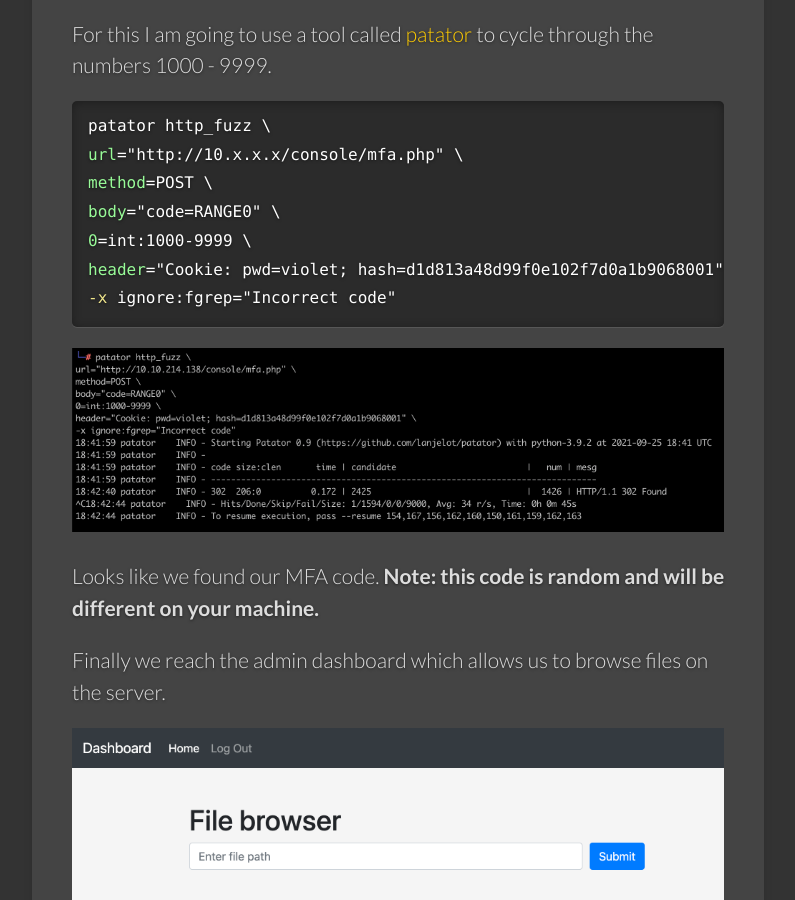
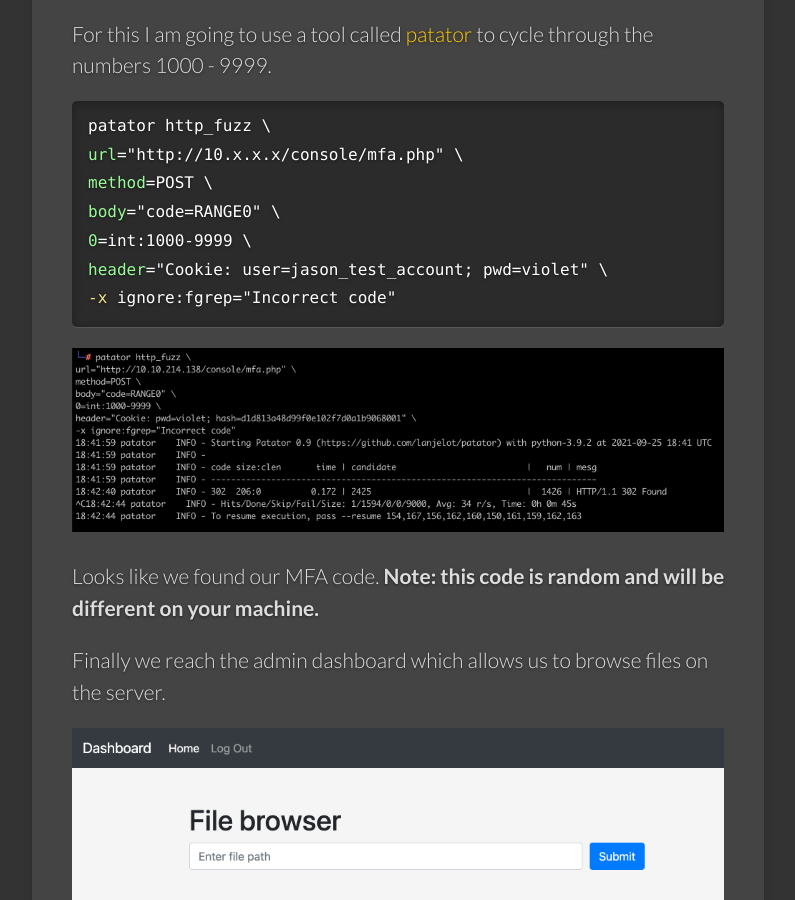
Before and after one commit to fire015/fire015.github.io-xeweb, a Jekyll site: the page built from _posts/2021-09-25-tryhackme-biteme-official-writeup.html, in a window 1280 px wide and 900 px high, scrolled down 5508 px. Shown: the whole window, without its empty margins (149-944 px from the left). Built offline with Jekyll 4.4.1, drawn with Linux system fonts in a browser that asks for light colours; comment, search, counter and statistics services are not loaded.

Commit message:
Update cookie

```diff
--- a/_posts/2021-09-25-tryhackme-biteme-official-writeup.html
+++ b/_posts/2021-09-25-tryhackme-biteme-official-writeup.html
@@ -105,7 +105,7 @@ url="http://10.x.x.x/console/mfa.php" \
 method=POST \
 body="code=RANGE0" \
 0=int:1000-9999 \
-header="Cookie: pwd=violet; hash=d1d813a48d99f0e102f7d0a1b9068001" \
+header="Cookie: user=jason_test_account; pwd=violet" \
 -x ignore:fgrep="Incorrect code"
 {% endhighlight %}
 
```
